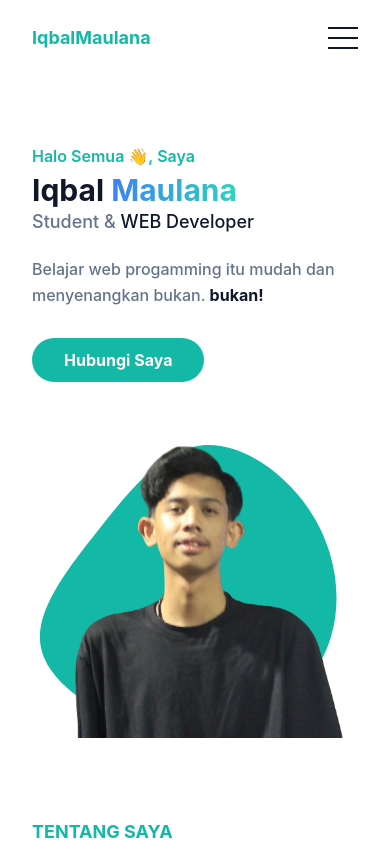
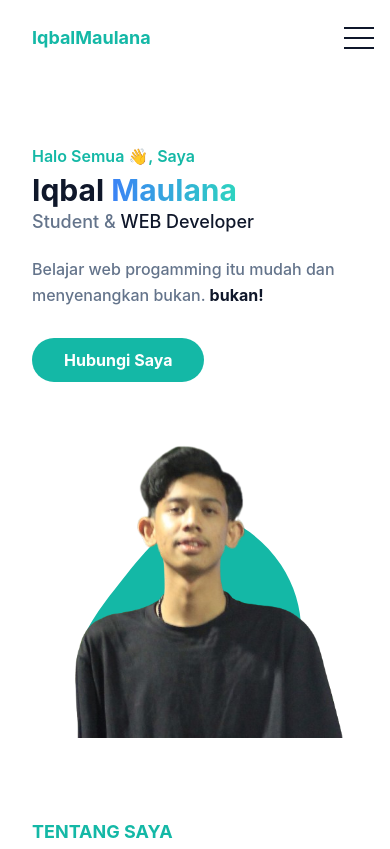
Before and after one commit to banxiqbal/portfolio-tailwind-css, a website: page index.html in a window 390 px wide. Shown: the top 849 px of the page. Drawn offline with Linux system fonts and the light colour scheme.

Commit message:
mengubah responsive menjadi lebih baik di HP

```diff
--- a/index.html
+++ b/index.html
@@ -22,7 +22,7 @@
             <a href="#home" class="block py-6 text-lg font-bold text-primary">IqbalMaulana</a>
           </div>
           <div class="flex items-center px-4">
-            <button id="hamburger" name="hamburger" type="button" class="absolute right-4 block lg:hidden">
+            <button id="hamburger" name="hamburger" type="button" class="absolute right-0 block lg:hidden">
               <span class="hamburger-line origin-top-left transition duration-300 ease-in-out"></span>
               <span class="hamburger-line transition duration-300 ease-in-out"></span>
               <span class="hamburger-line origin-bottom-left transition duration-300 ease-in-out"></span>
@@ -87,8 +87,8 @@
           <div class="w-full self-end px-4 lg:w-1/2">
             <div class="relative mt-10 lg:right-0 lg:mt-0">
               <img src="css/img/iqbal.png" alt="iqbal" class="relative z-10 mx-auto max-w-full" />
-              <span class="absolute -bottom-[70px] left-1/2 -translate-x-1/2 md:bottom-0 md:scale-125">
-                <svg width="400" height="400" viewBox="0 0 200 200" xmlns="http://www.w3.org/2000/svg">
+              <span class="absolute -bottom-[50px] left-1/2 -translate-x-1/2 md:-bottom-6 md:scale-125">
+                <svg class="w[300px] h-[300px] md:h-[480px] md:w-[480px]" viewBox="0 0 200 200" xmlns="http://www.w3.org/2000/svg">
                   <path
                     fill="#14b8a6"
                     d="M57.3,-48.9C70.2,-29.5,73.9,-5.9,68.1,14C62.3,33.9,47.1,50,28.9,57.9C10.8,65.8,-10.3,65.5,-31.6,58.1C-52.8,50.7,-74.3,36.3,-77.2,18.9C-80.1,1.6,-64.5,-18.7,-48.5,-38.8C-32.6,-58.9,-16.3,-78.9,2.9,-81.2C22.2,-83.6,44.3,-68.3,57.3,-48.9Z"
@@ -467,8 +467,8 @@
     <!-- footer section end -->
 
     <!-- back to top start -->
-    <a id="to-top" href="#home" class="fixed bottom-4 right-6 z-[9999] hidden h-14 w-14 items-center justify-center rounded-full bg-primary p-4 hover:animate-pulse">
-      <span class="mt-2 block h-5 w-5 rotate-45 border-l-2 border-t-2"></span>
+    <a id="to-top" href="#home" class="fixed bottom-4 right-4 z-[9999] hidden h-12 w-12 items-center justify-center rounded-full bg-primary p-4 hover:animate-pulse">
+      <span class="mt-1 block h-3 w-3 rotate-45 border-l-2 border-t-2"></span>
     </a>
     <!-- back to top end -->
 
--- a/src/input.css
+++ b/src/input.css
@@ -2,9 +2,10 @@
 @tailwind components;
 @tailwind utilities;
 
+html,
 body {
   font-family: "inter", sans-serif;
-  overflow-x: hidden;
+  /* overflow-x: hidden; */
 }
 
 .navbar-fixed {
```
Also changed, not shown: css/style.css.
